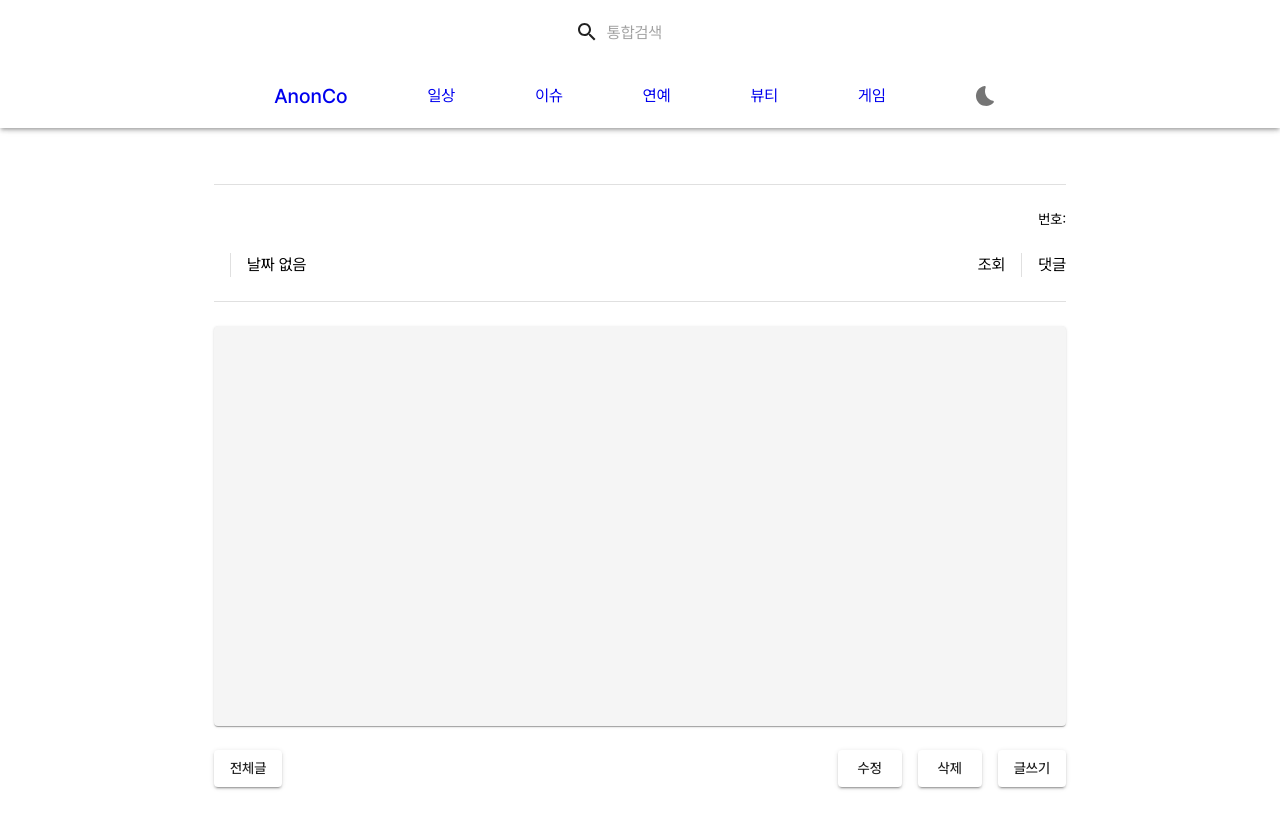
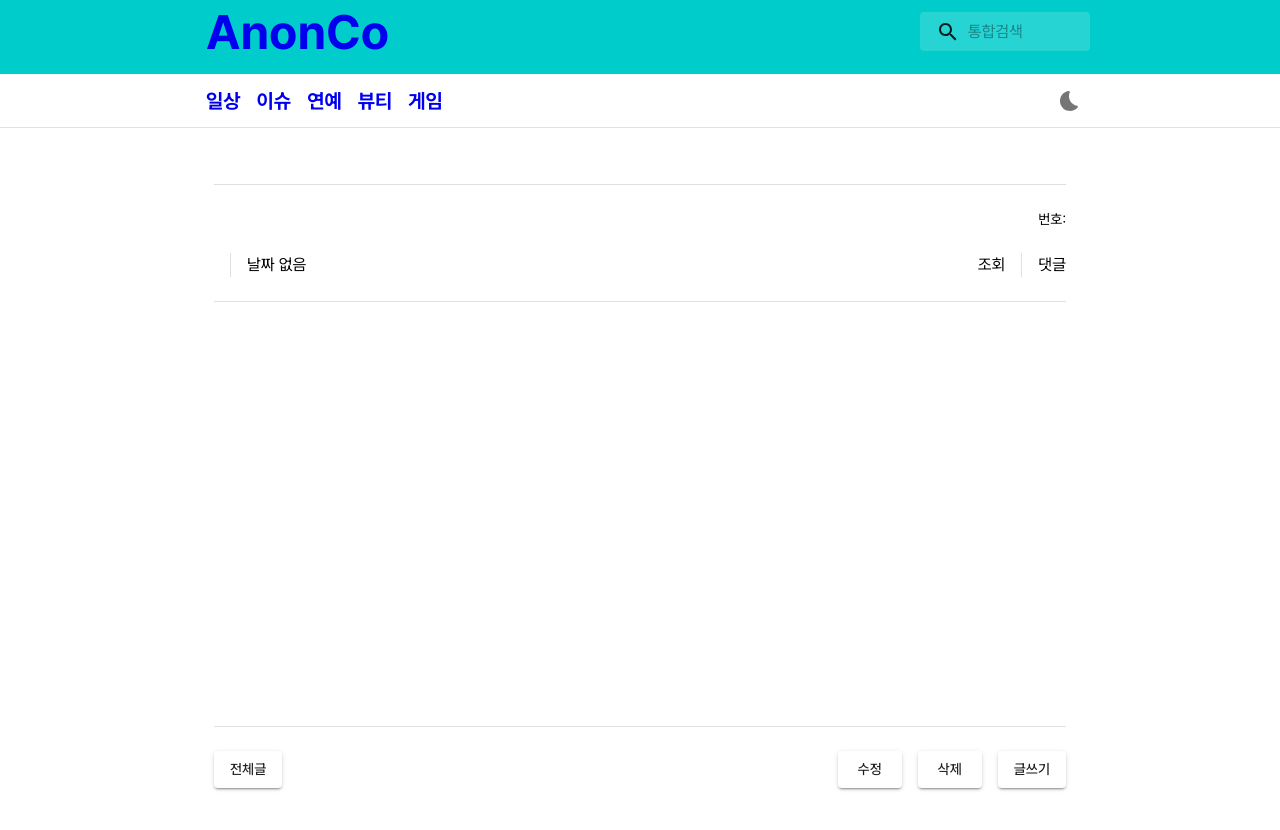
Before and after one commit to smi-23/AnonCo, a Next.js app: page /post/view in a window 1280 px wide. Shown: the top 830 px of the page. Built offline with nearby package versions, Linux system fonts and the light colour scheme; what @mui/material-nextjs would draw is missing.

Commit message:
Style: 헤더, 테이블 스타일 조정

```diff
--- a/src/app/post/modify/page.tsx
+++ b/src/app/post/modify/page.tsx
@@ -36,7 +36,7 @@ export default function PostModifyPage() {
   const postId = parseInt(searchParams.get('no') || '', 10)
   const router = useRouter()
 
-  const [isPasswordRight, setIsPasswordRight] = useState<boolean>(false)
+  const [isPasswordCorrect, setIsPasswordCorrect] = useState<boolean>(false)
 
   const handlePasswordCheck = (e: React.FormEvent<HTMLFormElement>) => {
     e.preventDefault()
@@ -51,7 +51,7 @@ export default function PostModifyPage() {
     axios
       .post(`http://localhost:8080/post/${postId}/check-password`, { password })
       .then(() => {
-        setIsPasswordRight(true)
+        setIsPasswordCorrect(true)
       })
       .catch(() => {
         alert('비밀번호가 일치하지 않습니다.')
@@ -88,7 +88,7 @@ export default function PostModifyPage() {
   return (
     <Container maxWidth="md" sx={{ p: 20 }}>
       <PostTitle category={category} />
-      {!isPasswordRight ? (
+      {!isPasswordCorrect ? (
         <PostPasswordCheck category={category} postId={postId} onSubmit={handlePasswordCheck} />
       ) : (
         <PostModifyForm category={category} handleSubmit={handleModifySubmit} />
--- a/src/components/header/Header.tsx
+++ b/src/components/header/Header.tsx
@@ -23,29 +23,51 @@ export default function Header() {
   }, [])
   return (
     <>
-      <AppBar component={'div'} elevation={3}>
+      <AppBar component={'div'} elevation={0}>
         {showHeader && (
-          <Toolbar sx={{ justifyContent: 'center' }}>
-            {/* 검색 컴포넌트 */}
-            <HeaderSearch />
+          <Toolbar sx={{ backgroundColor: '#00cccc' }}>
+            {/* 900px 크기를 가진 Box로 감싸서 센터 배치 */}
+            <Box
+              sx={{
+                display: 'flex',
+                justifyContent: 'space-between', // 타이틀 왼쪽, 서치 중앙 배치
+                alignItems: 'center',
+                maxWidth: 900, // 크기 제한
+                width: '100%',
+                margin: '0 auto', // 가운데 정렬
+                pl: 2,
+              }}
+            >
+              {/* 타이틀 컴포넌트 왼쪽 끝에 배치 */}
+              <HeaderTitle />
+              {/* 검색 컴포넌트 가운데 배치 */}
+              <Box
+                sx={{
+                  display: 'flex',
+                  justifyContent: 'center',
+                  // flexGrow: 1
+                }}
+              >
+                <HeaderSearch />
+              </Box>
+            </Box>
           </Toolbar>
         )}
-        <Toolbar sx={{ justifyContent: 'center' }}>
+        <Toolbar sx={{ justifyContent: 'center', borderTop: '10px solid #00cccc', borderBottom: '1px solid #e1e1e1' }}>
           <Box
             sx={{
               display: 'flex',
-              justifyContent: 'center',
+              justifyContent: 'flex-start',
               alignItems: 'center',
               maxWidth: 900,
               width: '100%',
-              gap: 10,
+              gap: 2,
+              pl: 2,
             }}
           >
-            {/* 타이틀 컴포넌트 */}
-            <HeaderTitle />
-            {/* <Box sx={{ flexGrow: 1 }} /> */}
             {/* 메뉴 컴포넌트 */}
             <HeaderMenu />
+            <Box flexGrow={1} />
             {/* 테마 아이콘 컴포넌트 */}
             <HeaderTheme />
           </Box>
--- a/src/components/header/HeaderMenu.tsx
+++ b/src/components/header/HeaderMenu.tsx
@@ -7,7 +7,9 @@ export default function HeaderMenu() {
     <>
       {HEADERS.map((header: Header) => (
         <Link key={header.id} href={`/post/lists?category=${header.url}`} style={{ textDecoration: 'none' }}>
-          <Typography>{header.title}</Typography>
+          <Typography variant="h6" sx={{ fontWeight: 'bold' }}>
+            {header.title}
+          </Typography>
         </Link>
       ))}
     </>
--- a/src/components/header/HeaderTitle.tsx
+++ b/src/components/header/HeaderTitle.tsx
@@ -4,7 +4,7 @@ import Link from 'next/link'
 export default function HeaderTitle() {
   return (
     <Link href={'/'} style={{ textDecoration: 'none' }}>
-      <Typography variant="h6" component="div" sx={{}}>
+      <Typography variant="h3" component="div" sx={{ fontWeight: 'bold' }}>
         AnonCo
       </Typography>
     </Link>
--- a/src/components/post/PostDetail.tsx
+++ b/src/components/post/PostDetail.tsx
@@ -1,5 +1,5 @@
 import { Post } from '@/types/Post'
-import { Button, Divider, Paper, Stack, Typography } from '@mui/material'
+import { Box, Button, Divider, Stack, Typography } from '@mui/material'
 import { WriteButton } from '../button'
 import { useRouter } from 'next/navigation'
 
@@ -13,7 +13,16 @@ export default function PostDetail({ post, category }: PostDetailProps) {
   // 날짜를 읽기 좋은 형식으로 포맷하는 함수
   const formatDate = (date: Date | undefined) => {
     if (!date) return '날짜 없음'
-    return new Date(date).toLocaleDateString('ko-KR') // 한국 날짜 형식 (예: 2025. 2. 18.)
+
+    return new Date(date).toLocaleString('ko-KR', {
+      year: 'numeric', // 연도
+      month: '2-digit', // 월 (두 자리로 표시)
+      day: '2-digit', // 일 (두 자리로 표시)
+      hour: '2-digit', // 시간 (두 자리로 표시)
+      minute: '2-digit', // 분 (두 자리로 표시)
+      second: '2-digit', // 초 (두 자리로 표시)
+      hour12: false, // 24시간 형식
+    })
   }
 
   return (
@@ -37,12 +46,15 @@ export default function PostDetail({ post, category }: PostDetailProps) {
         </Stack>
       </Stack>
       <Divider sx={{ mb: 3 }} />
-      <Paper sx={{ p: 3, mb: 3, backgroundColor: '#f5f5f5', height: 400 }}>
+      <Box height={400}>
         <Typography>{post?.content}</Typography>
-      </Paper>
+      </Box>
+      <Divider sx={{ mb: 3 }} />
       <Stack direction="row" spacing={2} sx={{ mb: 3 }} justifyContent={'space-between'} alignItems={'center'}>
         <Stack direction={'row'} spacing={2}>
-          <Button variant="contained" onClick={() => router.push(`/post/lists?category=${category}`)}>전체글</Button>
+          <Button variant="contained" onClick={() => router.push(`/post/lists?category=${category}`)}>
+            전체글
+          </Button>
         </Stack>
         <Stack direction="row" spacing={2}>
           <Button variant="contained" onClick={() => router.push(`/post/modify?category=${category}&no=${post?.id}`)}>
--- a/src/components/post/PostList.tsx
+++ b/src/components/post/PostList.tsx
@@ -2,7 +2,17 @@
 
 import { Post } from '@/types/Post'
 import customFormatDate from '@/utils/customFormatDate'
-import { Pagination, Paper, Table, TableBody, TableCell, TableContainer, TableHead, TableRow } from '@mui/material'
+import {
+  Pagination,
+  Paper,
+  styled,
+  Table,
+  TableBody,
+  TableCell,
+  TableContainer,
+  TableHead,
+  TableRow,
+} from '@mui/material'
 import { useRouter } from 'next/navigation'
 
 interface PostListProps {
@@ -16,39 +26,61 @@ export default function PostList({ paginatedData, onPageChange }: PostListProps)
     router.push(`/post/view?category=${post.category}&no=${post.id}&page=${paginatedData.currentPage}`)
   }
 
+  const CustomTableCell = styled(TableCell)({
+    paddingLeft: '4px',
+    paddingRight: '4px',
+    paddingBottom: '4px',
+    paddingTop: '4px',
+    fontSize: '13px',
+  })
+
   return (
     <>
       <TableContainer component={Paper}>
-        <Table sx={{ minWidth: 650 }} aria-label="simple table">
+        <Table aria-label="simple table">
           <TableHead>
             <TableRow>
-              <TableCell align="center">번호</TableCell>
-              <TableCell align="center">제목</TableCell>
-              <TableCell align="center">닉네임</TableCell>
-              <TableCell align="center">날짜</TableCell>
+              <CustomTableCell align="center" sx={{ width: '50px' }}>
+                번호
+              </CustomTableCell>
+              <CustomTableCell align="center" sx={{ width: '300px' }}>
+                제목
+              </CustomTableCell>
+              <CustomTableCell align="center" sx={{ width: '100px' }}>
+                닉네임
+              </CustomTableCell>
+              <CustomTableCell align="center" sx={{ width: '50px' }}>
+                날짜
+              </CustomTableCell>
+              <CustomTableCell align="center" sx={{ width: '50px' }}>
+                조회수
+              </CustomTableCell>
+              <CustomTableCell align="center" sx={{ width: '50px' }}>
+                추천수
+              </CustomTableCell>
             </TableRow>
           </TableHead>
           <TableBody>
             {paginatedData.postList.map((post) => (
               <TableRow
+                hover
+                tabIndex={-10}
                 key={post.id}
                 sx={{
                   cursor: 'pointer',
-                  '&:hover': {
-                    backgroundColor: 'black',
-                    '& td.title': { color: 'red' },
-                  },
+                  // '&:hover': {
+                  //   backgroundColor: 'black',
+                  //   '& td.title': { color: 'red' },
+                  // },
                 }}
                 onClick={() => handlePostView(post)}
               >
-                <TableCell align="center" className="title">
-                  {post.id}
-                </TableCell>
-                <TableCell align="center" className="title">
-                  {post.title}
-                </TableCell>
-                <TableCell align="center">{post.nickName}</TableCell>
-                <TableCell align="center">{customFormatDate(post.updatedAt)}</TableCell>
+                <CustomTableCell align="center">{post.id}</CustomTableCell>
+                <CustomTableCell align="left">{post.title}</CustomTableCell>
+                <CustomTableCell align="center">{post.nickName}</CustomTableCell>
+                <CustomTableCell align="center">{customFormatDate(post.updatedAt)}</CustomTableCell>
+                <CustomTableCell align="center">0</CustomTableCell>
+                <CustomTableCell align="center">11111</CustomTableCell>
               </TableRow>
             ))}
           </TableBody>
--- a/src/components/post/PostTitle.tsx
+++ b/src/components/post/PostTitle.tsx
@@ -6,8 +6,8 @@ interface PostTitleProps {
 
 export default function PostTitle({ category }: PostTitleProps) {
   return (
-    <Box sx={{ p: 0 }}>
-      <Typography variant="h3">{category}</Typography>
+    <Box>
+      <Typography variant="h4">{category}</Typography>
       <Divider sx={{ my: 3 }} />
     </Box>
   )
--- a/src/utils/customFormatDate.ts
+++ b/src/utils/customFormatDate.ts
@@ -6,6 +6,14 @@ export default function customFormatDate(value: Date) {
   if (isToday) {
     return date.toLocaleTimeString([], { hour: "2-digit", minute: "2-digit", hour12: false })
   } else {
-    return date.toLocaleDateString()
+    // 날짜 형식을 'ko-KR'로 설정하고 출력
+    const formattedDate = date.toLocaleDateString('ko-KR', {
+      year: '2-digit', // 연도를 2자리로
+      month: '2-digit',
+      day: '2-digit',
+    })
+
+    // 맨 뒤에 있는 점을 제거
+    return formattedDate.endsWith('.') ? formattedDate.slice(0, -1) : formattedDate
   }
 }
```
